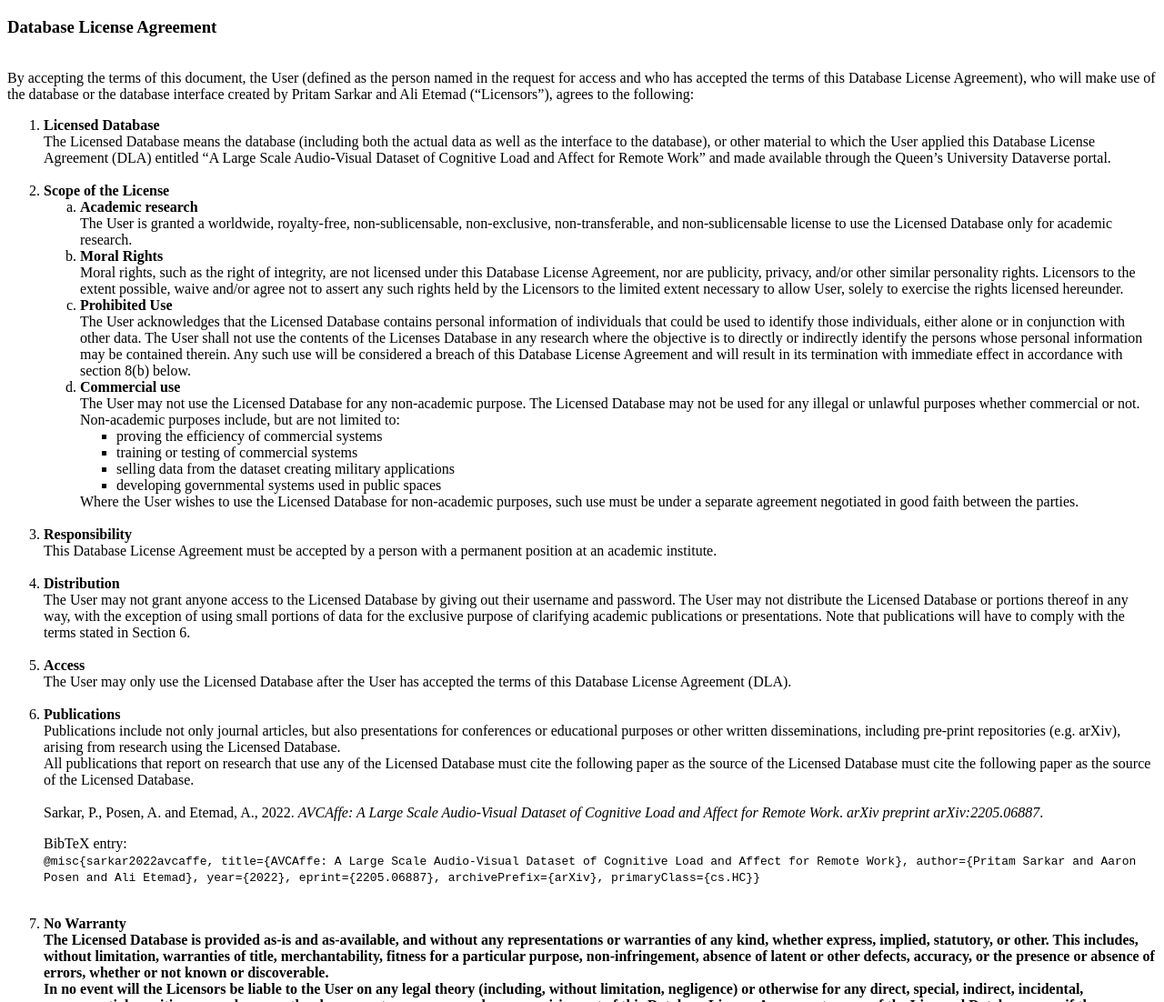
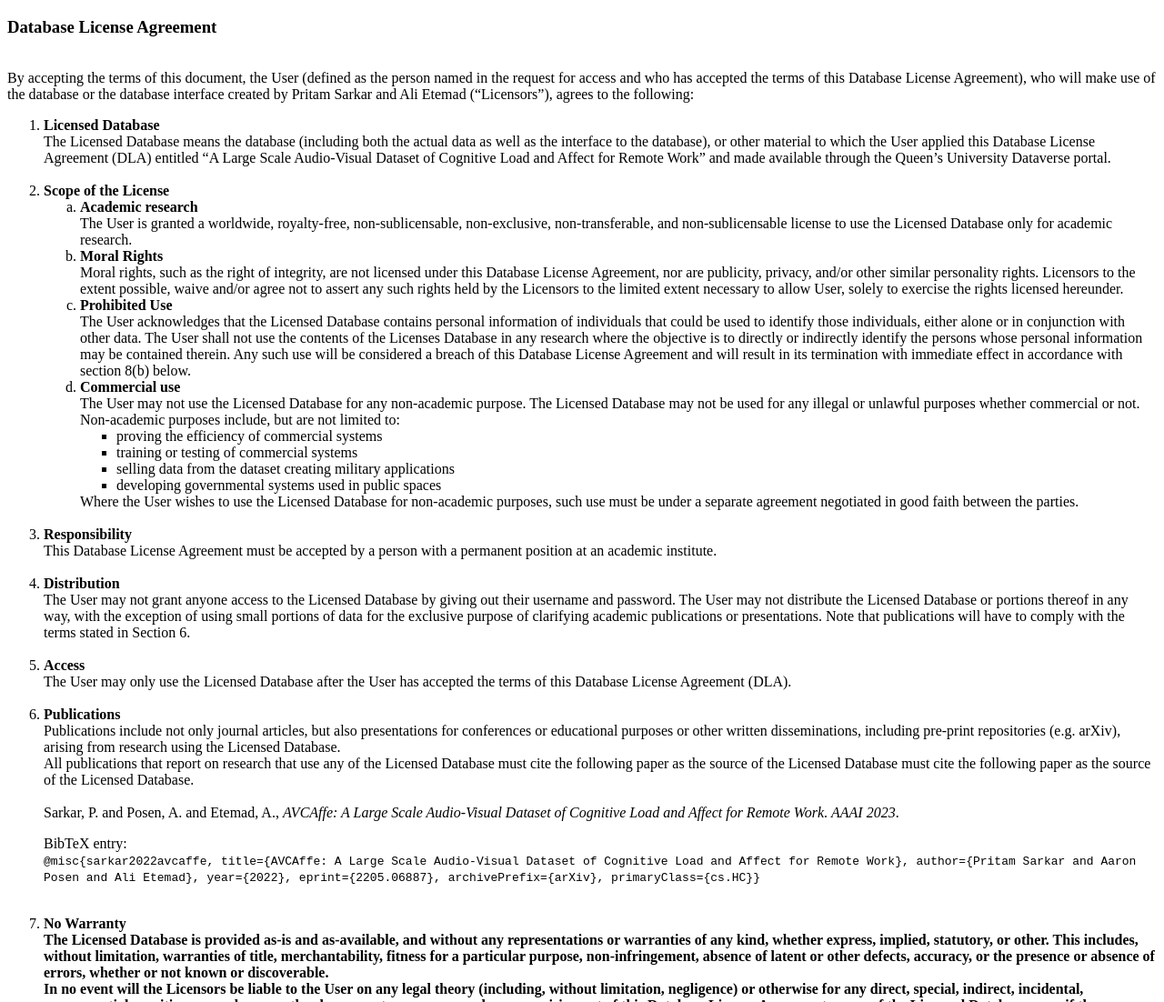
Before and after one commit to pritamqu/AVCAffe, a plain HTML site: page docs/LICENSE.html in a window 1280 px wide. Shown: the top 1102 px of the page at 91% size. Drawn offline with Linux system fonts and the light colour scheme.

Commit message:
license path fixed

```diff
--- a/LICENSE.html
+++ b/docs/LICENSE.html
@@ -71,7 +71,7 @@ Publications include not only journal articles, but also presentations for confe
 <br>
 All publications that report on research that use any of the Licensed Database must cite the following paper as the source of the Licensed Database must cite the following paper as the source of the Licensed Database.
 <br><br>
-Sarkar, P., Posen, A. and Etemad, A., 2022. <i>AVCAffe: A Large Scale Audio-Visual Dataset of Cognitive Load and Affect for Remote Work</i>. <i>arXiv preprint arXiv:2205.06887</i>.
+Sarkar, P. and Posen, A. and Etemad, A., <i>AVCAffe: A Large Scale Audio-Visual Dataset of Cognitive Load and Affect for Remote Work</i>. <i>AAAI 2023</i>.
 <br>
 <p>
 BibTeX entry:<br>
```
Also changed, not shown: docs/index.html (+1 -1 lines), 2 other files.
